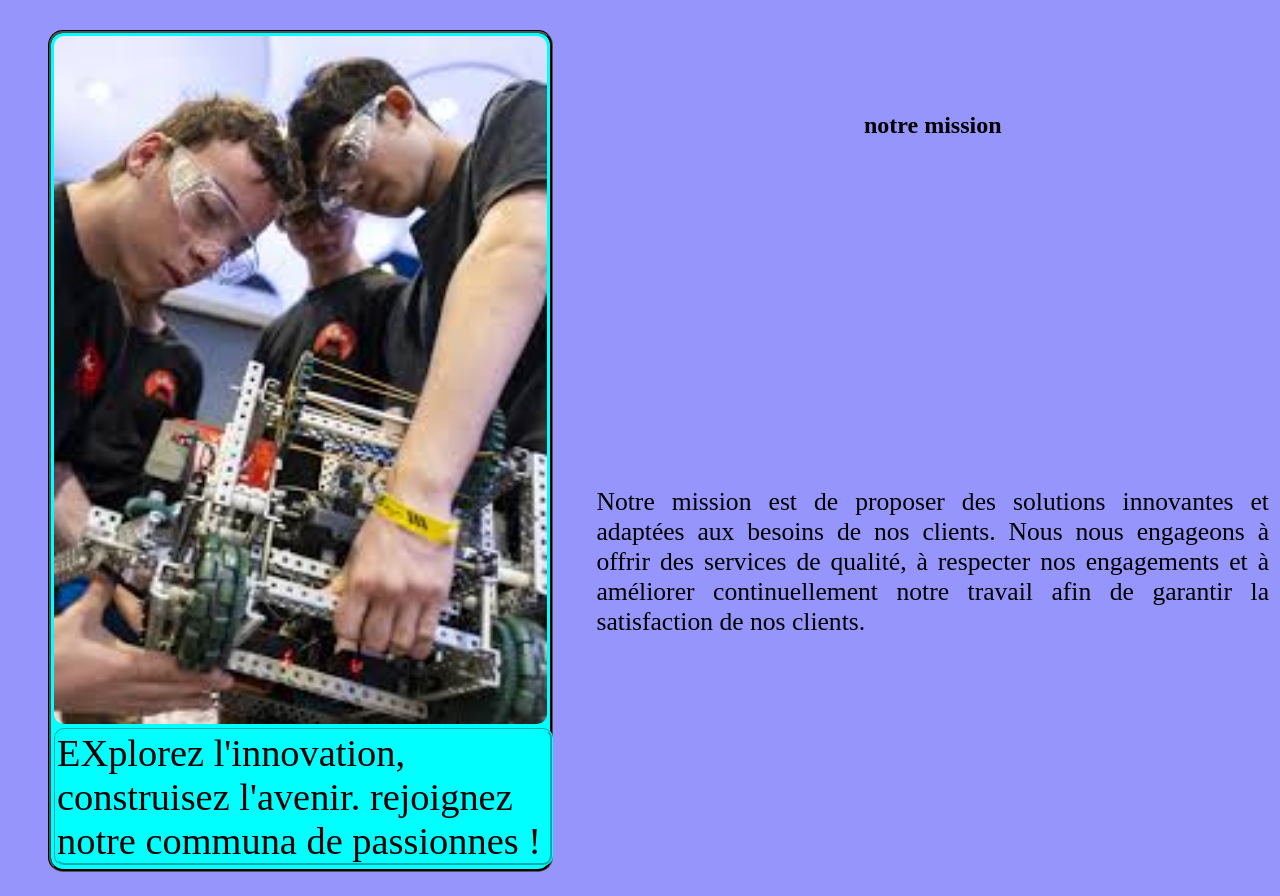
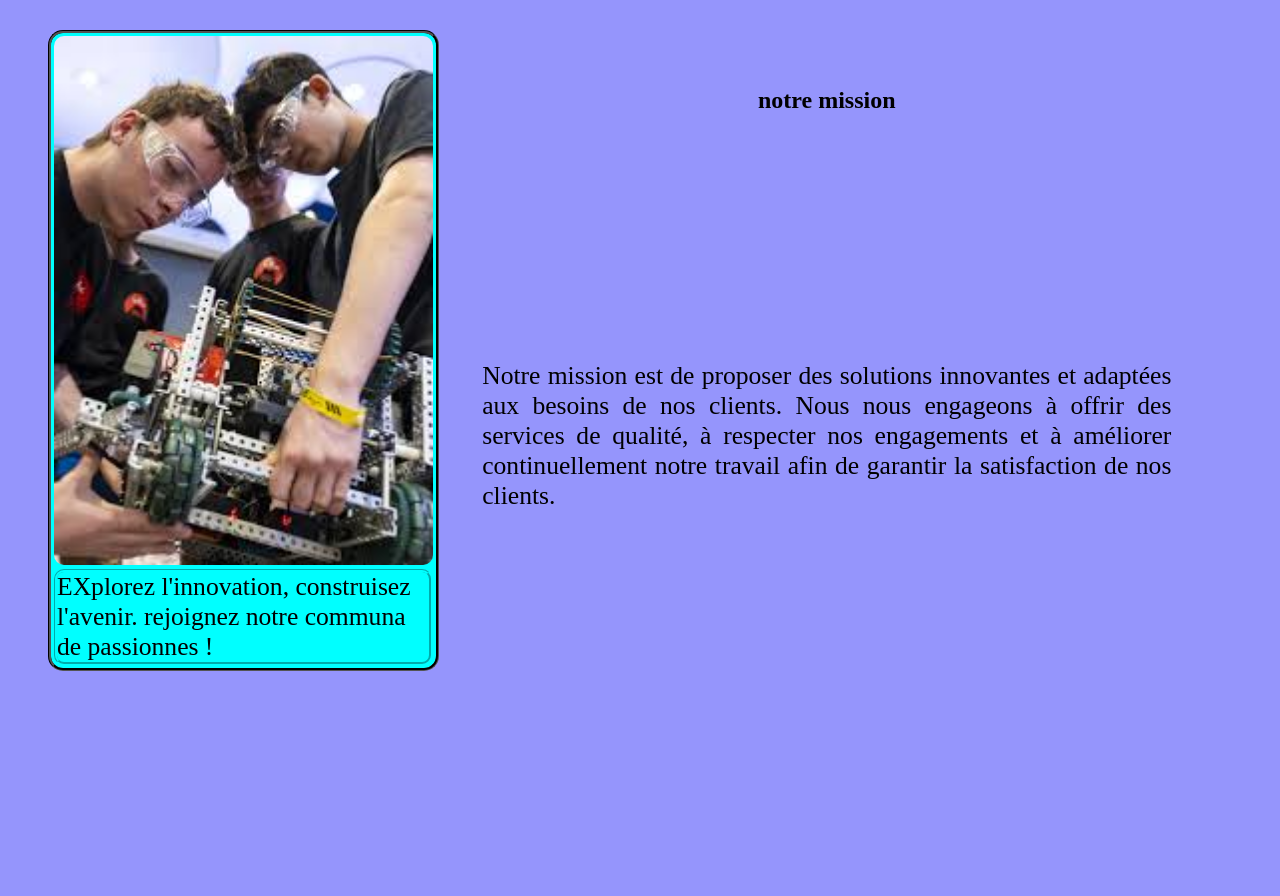
Before and after one commit to yosrihsounama3alm-ux/projet-web1, a plain HTML site: page page/accuei.html in a window 1280 px wide. Shown: the part 256-1152 px from the top of the page. After the commit the page ends 951 px from the top, so only its background shows below. Drawn offline with Linux system fonts and the light colour scheme.

Commit message:
first commit

```diff
--- a/style/style_pages.mobile.css
+++ b/style/style_pages.mobile.css
@@ -1,5 +1,5 @@
   h1{
-    font-size: 2vw;
+    font-size: 40vw;
     text-align: center;
     color: rgb(71, 67, 67);
     font-size: 5vw;
@@ -27,8 +27,8 @@
     width: 100%;
   }
   figcaption{
-    width: 100%;
-    font-size: 3vw;
+    width: 98%;
+    font-size: 4vw;
     border-radius: 10px;
     border-style: groove;
     border-color: aqua;
@@ -40,7 +40,7 @@
     border-style: groove;
     border-color: black;
     border-width: 3px;
-    width: 40%;
+    width: 30%;
     padding: 3px;
     height: 100%;
   }
--- a/style/style_pages.pc.css
+++ b/style/style_pages.pc.css
@@ -14,7 +14,7 @@
       0%{color: rgb(255, 255, 255);}
       18%{color: rgb(255, 255, 0);}
       36%{color: rgb(255,0, 0);}
-      54%{color: rgb(0, 0, 0)red;}
+      54%{color: rgb(0, 0, 0);}
       72%{color: rgb(0, 0, 255);}
       90%{color: rgb(0, 255, 255);}
       100%{color: rgb(255,255, 255);}
@@ -28,8 +28,8 @@
     width: 100%;
   }
   figcaption{
-    width: 100%;
-    font-size: 3vw;
+    width: 98%;
+    font-size: 2vw;
     border-radius: 10px;
     border-style: groove;
     border-color: aqua;
@@ -41,7 +41,7 @@
     border-style: groove;
     border-color: black;
     border-width: 3px;
-    width: 40%;
+    width: 30%;
     padding: 3px;
     height: 100%;
   }
```
